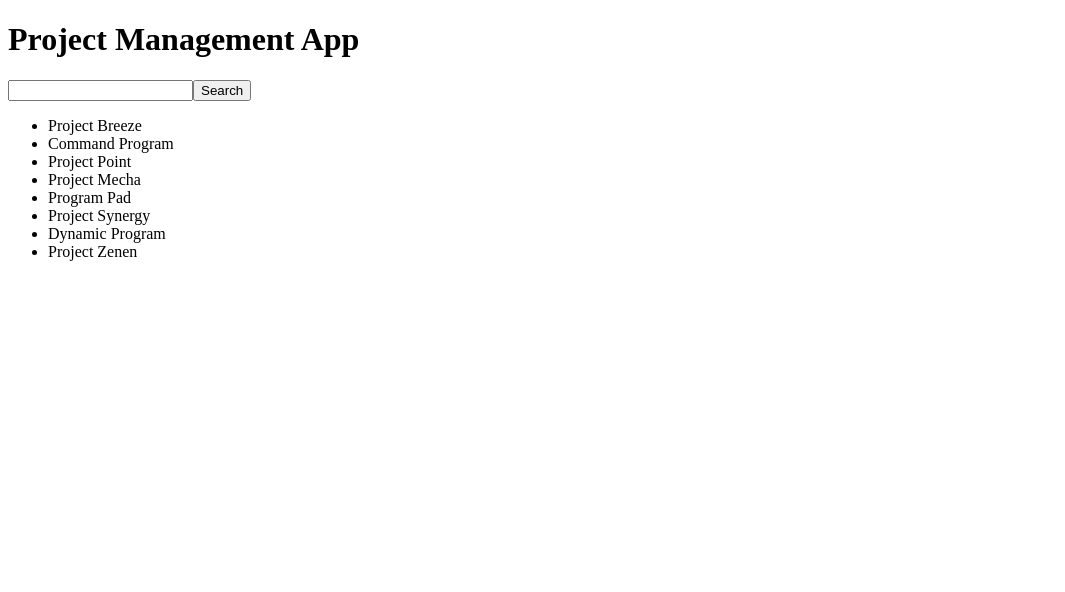
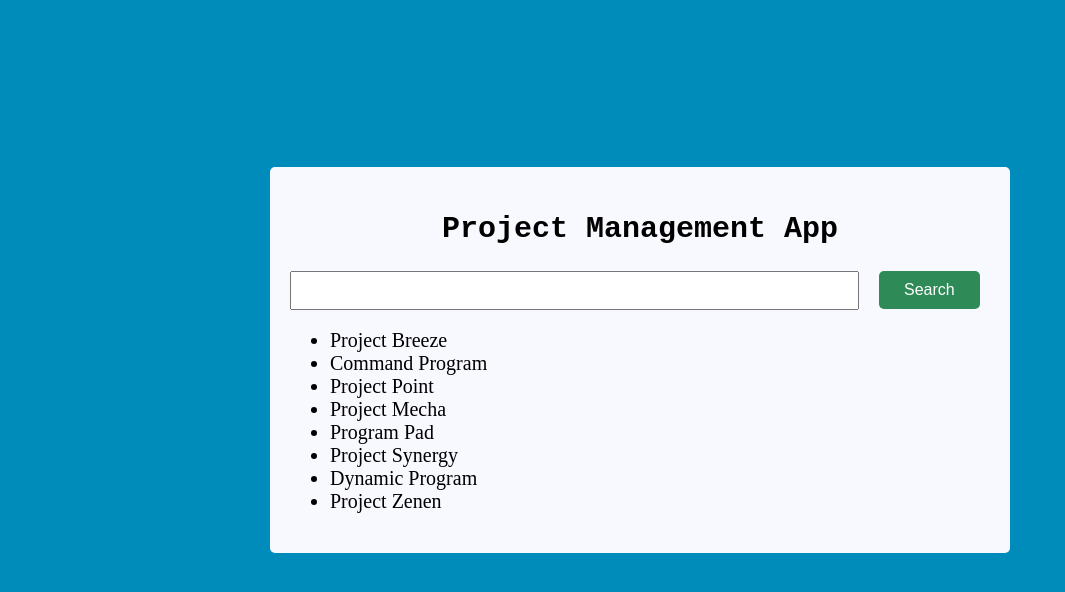
Before and after one commit to Pasindulak/Project-management-system-Angular, an Angular app: page / in a window 1280 px wide. Shown: the top 592 px of the page, without its empty margins (0-1065 px from the left). Built offline with nearby package versions, Linux system fonts and the light colour scheme.

Commit message:
Fix html and small css

```diff
--- a/src/app/app.component.css
+++ b/src/app/app.component.css
@@ -0,0 +1,60 @@
+.title {
+    display: flex;
+    font-family:monospace;
+    justify-content: center;
+}
+
+button#submit:disabled {
+    background-color: #dddddd;
+}
+
+.title-text{
+    display: block;
+    margin-left: auto;
+    margin-right: auto;
+}
+
+section{
+    display: flex;
+    height: 90vh;
+}
+
+.container{
+    background-color: #F8F8FF;
+    align-items: center;
+    max-width: 700px;
+    margin: auto;
+    width:100%;
+    padding: 20px;
+    border-radius: 5px;
+}
+
+.btn{
+   background-color: #2E8B57;
+   color:white;
+   border:none;
+   padding: 10px 25px;
+   margin-left: 20px;
+   display: inline-block;
+   font-size: 16px;
+   border-radius: 5px;
+   cursor: pointer;
+}
+
+.col-1 {width: 8.33%;}
+.col-2 {width: 16.66%;}
+.col-3 {width: 25%;}
+.col-4 {width: 33.33%;}
+.col-5 {width: 41.66%;}
+.col-6 {width: 50%;}
+.col-7 {width: 58.33%;}
+.col-8 {width: 66.66%;}
+.col-9 {width: 75%;}
+.col-10 {width: 83.33%;}
+.col-11 {width: 91.66%;}
+.col-12 {width: 100%;}
+
+[class*="col-"] {
+    float: left;
+    padding: 10px 20px;
+}
--- a/src/app/app.component.html
+++ b/src/app/app.component.html
@@ -1,8 +1,8 @@
-<div class="background">
+<section class="background">
   <div class="container">
-   <h1>{{title}}</h1>
+   <h1 class="title">{{title}}</h1>
    <div>
-     <input type="text" id="term" name="term">
+     <input type="text" id="term" name="term" class="col-9">
      <button type="button" id="submit" class="btn" (click)="searchButtonAction()">Search</button>
    </div>
    <h3 id="message" style="display: none;"></h3>
@@ -10,4 +10,4 @@
      <app-projects [projectList]= "projectList"  ></app-projects>
    </div>
   </div>
-</div>
+</section>
--- a/src/styles.css
+++ b/src/styles.css
@@ -1 +1,9 @@
 /* You can add global styles to this file, and also import other style files */
+
+body {
+    margin: 0;
+    padding: 0;
+    background-color: #008CBA;;
+    font-size: 20px;
+    font-family: "Times New Roman", Times, serif;
+}
```
